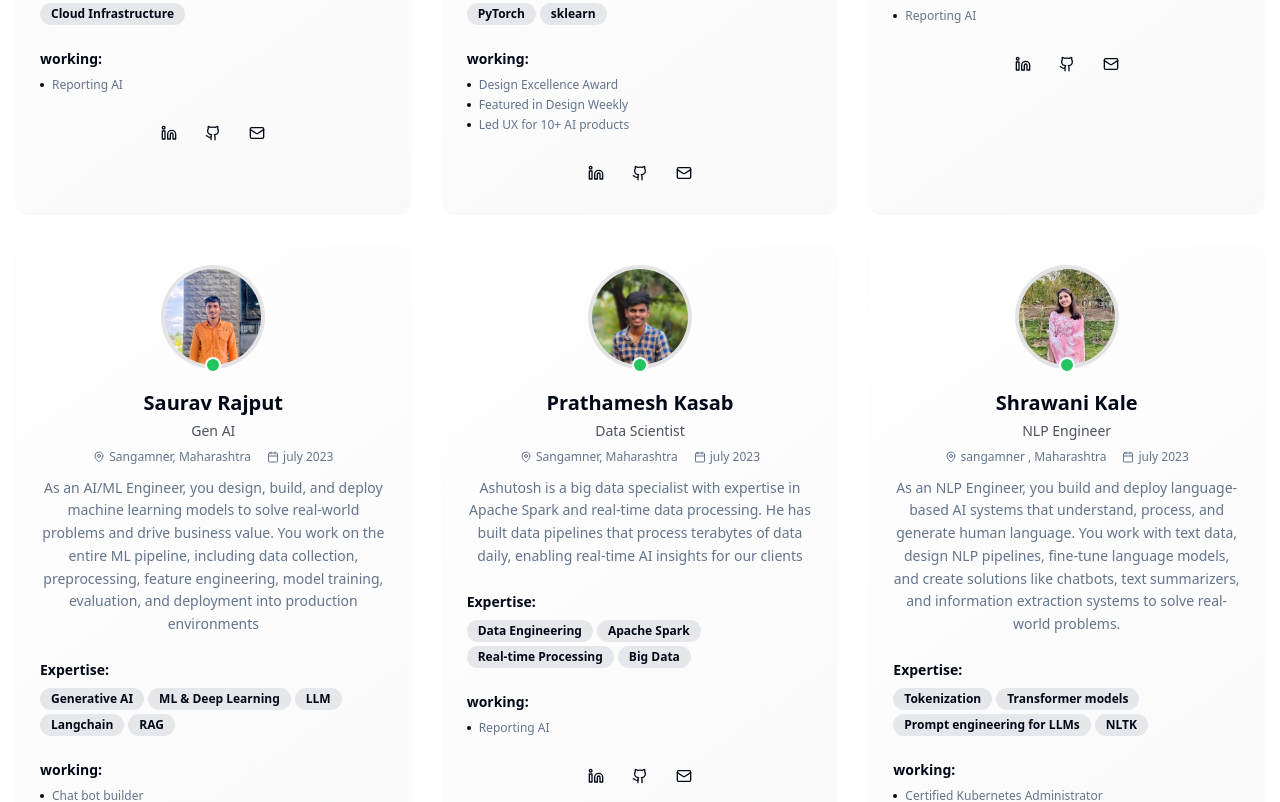
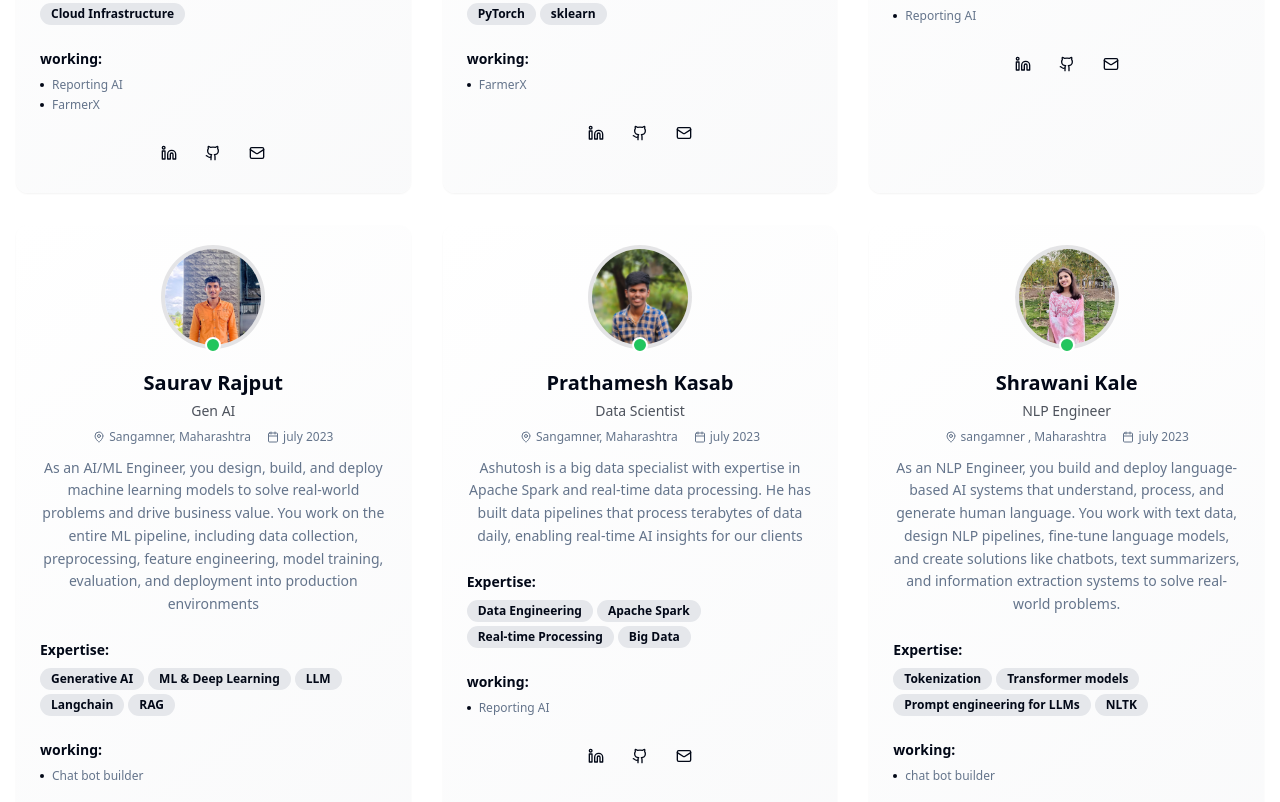
Before and after one commit to rushilodhe002/baap-ai-nexus-hub, a React (Vite) app: page /team in a window 1280 px wide. Shown: the part 1604-2406 px from the top of the page. Built offline with nearby package versions, Linux system fonts and the light colour scheme.

Commit message:
add workingg info

```diff
--- a/src/pages/Team.tsx
+++ b/src/pages/Team.tsx
@@ -51,7 +51,7 @@ const Team = () => {
       location: "Sangamner, Maharashtra",
       joinedDate: "july 2023",
       expertise: ["ML & DL", "Computer Vision", "TensorFlow", "PyTorch", "sklearn"],
-      working: ["Chat bot builder"]
+      working: ["Chat bot builder" , "FarmerX"]
     },
     {
       name: "Rushikesh Ubhedal",
@@ -65,7 +65,7 @@ const Team = () => {
       location: "Denver, CO",
       joinedDate: "April 2021",
       expertise: ["DevOps", "Kubernetes", "Docker", "CI/CD", "Cloud Infrastructure"],
-      working: ["Reporting AI"]
+      working: ["Reporting AI" , "FarmerX"]
     },
     {
       name: "Jay Bhikule",
@@ -79,7 +79,7 @@ const Team = () => {
       location: "Sangamner, Maharashtra",
       joinedDate: "july 2023",
       expertise: ["ML & DL", "Computer Vision", "TensorFlow", "PyTorch", "sklearn"],
-      working: ["Design Excellence Award", "Featured in Design Weekly", "Led UX for 10+ AI products"]
+      working: ["FarmerX"]
     },
     {
       name: "Ashutosh Gadekar",
@@ -135,7 +135,7 @@ const Team = () => {
       location: "sangamner , Maharashtra",
       joinedDate: "july 2023",
       expertise: ["Tokenization", "Transformer models", "Prompt engineering for LLMs", "NLTK",],
-      working: ["Certified Kubernetes Administrator", "99.9% uptime track record", "Cloud Security Specialist"]
+      working: ["chat bot builder"]
     },
     {
       name: "Jagdish Pagar",
@@ -162,7 +162,7 @@ const Team = () => {
       location: "Sangamner, Maharashtra",
       joinedDate: "july 2024",
       expertise: ["AI & Data Science Enthusias", "Power BI", "Building Scalable ML Systems"],
-      working: ["Design Excellence Award", "Featured in Design Weekly", "Led UX for 10+ AI products"]
+      working: []
     },
     {
       name: "Siddharth Talekar ",
@@ -190,7 +190,7 @@ const Team = () => {
       location: "Sangamner, Maharashtra",
       joinedDate: "july 2023",
       expertise: ["ML & DL", "Business Development", "statistics", "langchain", "sklearn"],
-      working: ["Closed $50M+ in partnerships", "Expanded to 15+ countries", "Business Excellence Award"]
+      working: ["Smart farmer"]
     },
     {
       name: "Soham Gagare",
@@ -204,7 +204,7 @@ const Team = () => {
       location: "Sangamner, Maharashtra",
       joinedDate: "july 2023",
       expertise: ["Data Science", "AI Software Enginee", "LLMs", "AI Dev"],
-      working: ["Apache Spark Contributor", "Built pipelines processing 100TB+ daily", "Data Engineering Excellence Award"]
+      working: ["Smart farmer"]
     },
     {
       name: "Kunal Gangarde",
@@ -246,7 +246,7 @@ const Team = () => {
       location: "Sangamner, Maharashtra",
       joinedDate: "july 2022",
       expertise: ["AI Dev", "Python & FastAPI", "Developing Intelligent", "Scalable Systems"],
-      working: ["Apache Spark Contributor", "Built pipelines processing 100TB+ daily", "Data Engineering Excellence Award"]
+      working: []
     },
     {
       name: "Masira Shaikh",
@@ -274,21 +274,21 @@ const Team = () => {
       location: "Sangamner, Maharashtra",
       joinedDate: "july 2022",
       expertise: ["AI Dev", "Python & FastAPI", "Developing Intelligent", "Scalable Systems"],
-      working: ["Closed $50M+ in partnerships", "Expanded to 15+ countries", "Business Excellence Award"]
+      working: []
     },
     {
       name: "Abhishek Ghotekar ",
       role: "AI Software Engineer",
       bio: "Strategic partnerships and client relationship expert. 6+ years driving growth in AI and technology sectors.",
       fullBio: "AI Software Engineer skilled in designing and deploying AI-powered applications. Combines software engineering with machine learning to build scalable, production-ready systems. Focused on delivering practical AI solutions that drive business value.",
-      image: "public/lovable-uploads/user.png",
+      image: "public/lovable-uploads/abhishek.jpg",
       linkedin: "https://www.linkedin.com/in/rehan-khan-554225321",
       github: "#",
       email: "Abhishek@baapcompany.com",
       location: "Sangamner, Maharashtra",
       joinedDate: "july 2022",
       expertise: ["AI Dev", "Python & FastAPI", "Developing Intelligent", "Scalable Systems"],
-      working: ["Closed $50M+ in partnerships", "Expanded to 15+ countries", "Business Excellence Award"]
+      working: ["FarmerX"]
     },
     {
       name: "Maheshwari Suryavanshi",
@@ -330,7 +330,7 @@ const Team = () => {
       location: "New York, NY",
       joinedDate: "June 2020",
       expertise: ["ML & DL", "LLMs", "Langchain", "transformer"],
-      working: ["Digital parbhani"]
+      working: ["Digital parbhani" , "kissan ai"]
     },
     {
       name: "Sharad Waje",
@@ -344,7 +344,7 @@ const Team = () => {
       location: "Sangamner, Maharashtra",
       joinedDate: "july 2023",
       expertise: ["ML & DL", "LLMs", "Langchain", "transformer"],
-      working: ["Digital parbhani"]
+      working: ["Digital parbhani" , "FarmerX"]
     },
     {
       name: "Saish Jape",
@@ -358,7 +358,7 @@ const Team = () => {
       location: "Sangamner, Maharashtra",
       joinedDate: "july 2023",
       expertise: ["ML & DL", "Computer Vision", "TensorFlow", "PyTorch", "sklearn"],
-      working: ["Chat bot builder"]
+      working: ["Chat bot builder" ]
     },
     {
       name: "Ajinkya Wagh ",
```
Also changed, not shown: public/lovable-uploads/abhishek.jpg (added).
